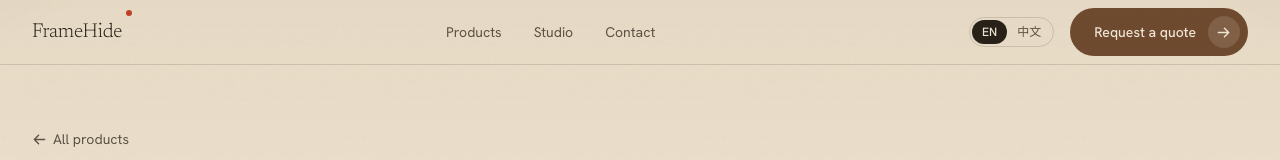
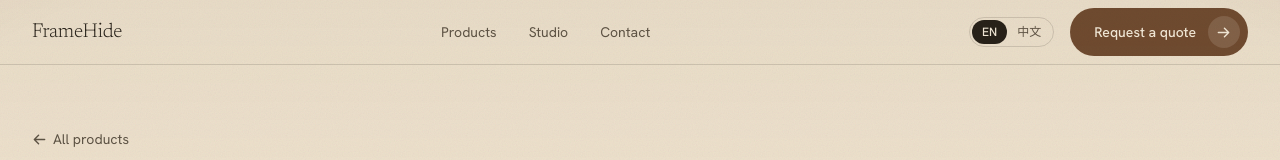
Before and after one commit to JohnsonGAO-Kainuo/framehide-website, a Next.js app: page /en/products/x100vi-half-case in a window 1280 px wide. Shown: the top 160 px of the page. Built offline with nearby package versions, Linux system fonts and the light colour scheme.

Commit message:
style: remove red dot from logo in header

```diff
--- a/src/components/SiteHeader.tsx
+++ b/src/components/SiteHeader.tsx
@@ -27,7 +27,6 @@ export function SiteHeader() {
           onClick={() => setOpen(false)}
         >
           {site.name}
-          <span className="ml-1 inline-block size-1.5 -translate-y-2 rounded-full bg-shutter align-top" />
         </Link>
 
         <nav className="hidden items-center gap-8 md:flex">
```
